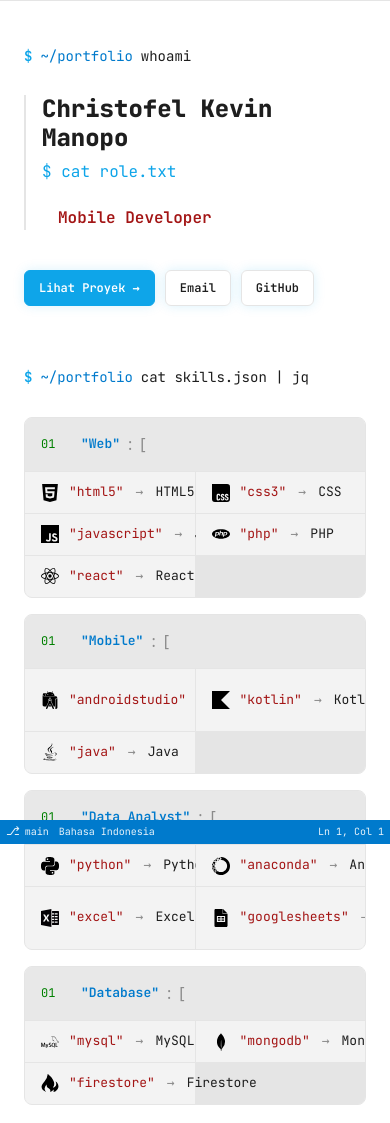
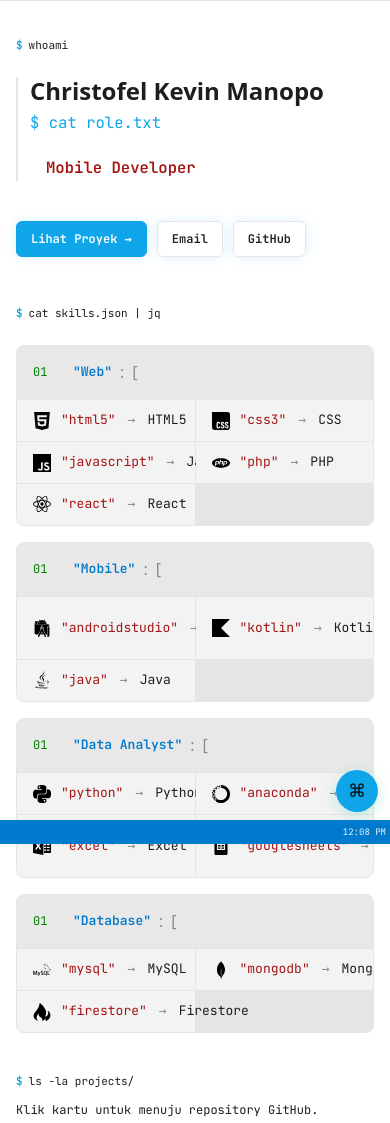
Before and after one commit to christofelkev/portofolio, an Astro site: page / in a window 390 px wide. Shown: the top 1123 px of the page. Built offline with nearby package versions, Linux system fonts and the light colour scheme; Astro itself is replaced by a stand-in of ours.

Commit message:
fix: mobile responsiveness & cross-device consistency
- Add 4-tier breakpoints: <900px, <768px, <600px, <480px
- Hero name now uses system font (more readable on mobile)
- Terminal prompts hide path on mobile (just show $ cmd)
- Tab bar file icons hidden on narrow screens
- Status bar items progressively hidden per breakpoint
- Project card thumbnails shrink: 140px→120px→100px
- Project grid becomes single column below 480px
- Floating palette trigger button (⌘) on mobile (bottom-right)
- Lightbox swipe gestures (left/right navigate, down close)
- Lightbox touch targets increased to 44px minimum
- Container padding reduced to 16px on small screens

```diff
--- a/src/pages/index.astro
+++ b/src/pages/index.astro
@@ -26,6 +26,7 @@ const projectsJson = JSON.stringify(projectsData);
   <StatusBar />
   <Lightbox />
   <CommandPalette />
+  <button class="palette-trigger" id="palette-trigger" aria-label="Open command palette">⌘</button>
 
   <script is:inline define:vars={{ i18n: i18nJson, projects: projectsJson }}>
     var __I18N__ = JSON.parse(i18n);
@@ -130,9 +131,12 @@ const projectsJson = JSON.stringify(projectsData);
     function initLightbox() {
       var lb = document.getElementById('lightbox');
       var lbImg = document.getElementById('lb-image');
+      var lbContent = document.querySelector('.lightbox-content');
       if (!lb || !lbImg) return;
       var currentImages = [];
       var currentIndex = 0;
+      var touchStartX = 0;
+      var touchStartY = 0;
 
       function open(images, idx) {
         currentImages = images;
@@ -167,6 +171,30 @@ const projectsJson = JSON.stringify(projectsData);
       document.getElementById('lb-close')?.addEventListener('click', close);
       document.getElementById('lb-prev')?.addEventListener('click', function() { show(-1); });
       document.getElementById('lb-next')?.addEventListener('click', function() { show(1); });
+
+      if (lbContent) {
+        lbContent.addEventListener('touchstart', function(e) {
+          touchStartX = e.touches[0].clientX;
+          touchStartY = e.touches[0].clientY;
+        }, { passive: true });
+
+        lbContent.addEventListener('touchmove', function(e) {
+          if (Math.abs(e.touches[0].clientX - touchStartX) > 10) {
+            e.preventDefault();
+          }
+        }, { passive: false });
+
+        lbContent.addEventListener('touchend', function(e) {
+          var dx = e.changedTouches[0].clientX - touchStartX;
+          var dy = e.changedTouches[0].clientY - touchStartY;
+          if (Math.abs(dx) > 60 && Math.abs(dx) > Math.abs(dy)) {
+            show(dx > 0 ? -1 : 1);
+          } else if (Math.abs(dy) > 80 && Math.abs(dy) > Math.abs(dx)) {
+            close();
+          }
+        }, { passive: true });
+      }
+
       document.addEventListener('keydown', function(e) {
         if (lb.getAttribute('aria-hidden') === 'true') return;
         if (e.key === 'Escape') close();
@@ -233,6 +261,12 @@ const projectsJson = JSON.stringify(projectsData);
       });
       input.addEventListener('input', function() { renderList(input.value); });
       overlay.addEventListener('click', function(e) { if (e.target === overlay) close(); });
+
+      document.getElementById('palette-trigger')?.addEventListener('click', function(e) {
+        e.stopPropagation();
+        openP();
+      });
+
       renderList('');
     }
 
--- a/src/styles/global.css
+++ b/src/styles/global.css
@@ -67,6 +67,10 @@ body {
   max-width: var(--max-width);
   margin: 0 auto;
   padding: 0 24px;
+}
+
+@media (max-width: 480px) {
+  .container { padding: 0 16px; }
 }
 
 /* ── Tab Bar ── */
@@ -178,11 +182,12 @@ main {
 
 .hero-output h1 {
   margin: 0 0 6px;
-  font-family: var(--font-mono);
+  font-family: var(--font-sans);
   font-size: clamp(24px, 5vw, 42px);
   line-height: 1.2;
   color: var(--text);
   font-weight: 800;
+  word-break: break-word;
 }
 
 .role-line {
@@ -192,6 +197,7 @@ main {
   color: var(--muted);
   font-size: clamp(16px, 2.5vw, 22px);
   margin: 0 0 20px;
+  flex-wrap: wrap;
 }
 
 .role-line .cmd { color: var(--brand); }
@@ -507,6 +513,7 @@ main {
   overflow: hidden;
   display: grid;
   place-items: center;
+  touch-action: none;
 }
 
 .lightbox-content img {
@@ -521,6 +528,8 @@ main {
   top: 10px;
   width: 36px;
   height: 36px;
+  min-width: 44px;
+  min-height: 44px;
   border: 1px solid var(--border);
   border-radius: 6px;
   background: rgba(30, 31, 36, .8);
@@ -536,8 +545,8 @@ main {
 
 .lb-btn:hover { background: rgba(60, 60, 70, .8); }
 .lb-close { right: 10px; }
-.lb-prev { left: 10px; top: calc(50% - 18px); }
-.lb-next { right: 10px; top: calc(50% - 18px); }
+.lb-prev { left: 10px; top: calc(50% - 22px); }
+.lb-next { right: 10px; top: calc(50% - 22px); }
 
 /* ── Command Palette ── */
 .palette-overlay {
@@ -601,7 +610,35 @@ main {
 .palette-item .pi-desc { color: var(--muted); margin-left: auto; font-size: 11px; }
 .palette-item:hover .pi-desc, .palette-item.selected .pi-desc { color: rgba(255,255,255,.7); }
 
-/* ── Mobile Tab Bar ── */
+/* ── Palette trigger button (mobile) ── */
+.palette-trigger {
+  display: none;
+  position: fixed;
+  bottom: 36px;
+  right: 16px;
+  z-index: 35;
+  width: 48px;
+  height: 48px;
+  border-radius: 50%;
+  background: var(--brand);
+  color: #0b0c0e;
+  border: none;
+  font-size: 20px;
+  cursor: pointer;
+  box-shadow: 0 4px 16px rgba(78, 201, 176, .3);
+  align-items: center;
+  justify-content: center;
+  transition: transform .15s, box-shadow .15s;
+}
+
+.palette-trigger:active { transform: scale(.9); }
+
+/* ── Tablet & small desktop ── */
+@media (max-width: 900px) {
+  .tab-item .tab-file-icon { display: none; }
+}
+
+/* ── Tablet ── */
 @media (max-width: 768px) {
   .tab-bar { padding: 0 4px; gap: 0; }
   .tab-item { padding: 0 10px; font-size: 11px; }
@@ -612,6 +649,45 @@ main {
   .project-grid { grid-template-columns: repeat(auto-fill, minmax(240px, 1fr)); }
   .status-bar { font-size: 10px; padding: 0 6px; }
   .status-bar .sb-right .status-item:nth-child(2) { display: none; }
+  .palette-trigger { display: flex; }
+}
+
+/* ── Mobile ── */
+@media (max-width: 600px) {
+  .tab-item { padding: 0 8px; font-size: 10px; }
+  .terminal-prompt { font-size: 12px; gap: 6px; }
+  .terminal-prompt .prompt-path { display: none; }
+  .hero-output h1 { font-size: clamp(20px, 6vw, 28px); }
+  .role-line { font-size: clamp(14px, 4vw, 18px); }
+  .card { grid-template-rows: 120px auto auto; }
+  .card-body { padding: 12px; }
+  .card-meta { padding: 8px 12px; }
+  .tech-list { grid-template-columns: repeat(auto-fit, minmax(140px, 1fr)); }
+  .project-grid { grid-template-columns: repeat(auto-fill, minmax(200px, 1fr)); gap: 10px; }
+  .contact-actions .btn { flex: 1; min-width: 0; }
+  .status-bar .sb-left .status-item:nth-child(2) { display: none; }
+}
+
+/* ── Small mobile ── */
+@media (max-width: 480px) {
+  .tab-item { padding: 0 6px; font-size: 9px; }
+  .tab-item .tab-file-icon { display: none; }
+  .tab-btn { padding: 4px 6px; font-size: 11px; }
+  .hero { padding: 28px 0 16px; }
+  .section { padding: 24px 0 8px; }
+  .terminal-prompt { font-size: 11px; margin-bottom: 14px; }
+  .hero-output { padding: 0 0 0 12px; }
+  .hero-output h1 { font-size: clamp(18px, 7vw, 24px); }
+  .card { grid-template-rows: 100px auto auto; }
+  .tech-list { grid-template-columns: repeat(auto-fit, minmax(120px, 1fr)); }
+  .project-grid { grid-template-columns: 1fr; gap: 10px; }
+  .status-bar { font-size: 9px; padding: 0 4px; }
+  .status-bar .sb-left .status-item:first-child { display: none; }
+  .status-bar .sb-right .status-item { display: none; }
+  .status-bar .sb-right .status-item:last-child { display: flex; }
+  .status-item .si-icon { display: none; }
+  .lb-btn { min-width: 40px; min-height: 40px; font-size: 16px; }
+  .palette-trigger { width: 42px; height: 42px; bottom: 32px; right: 12px; font-size: 18px; }
 }
 
 /* ── Ensure footer has bottom padding for status bar ── */
```
